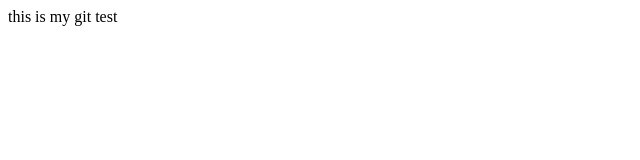
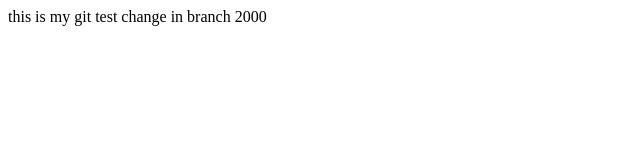
Before and after one commit to SS1162/git-test, a plain HTML site: page index.html in a window 1280 px wide. Shown: the whole page, without its empty margins (0-640 px from the left). Drawn offline with Linux system fonts and the light colour scheme.

Commit message:
change from branch_2000

```diff
--- a/index.html
+++ b/index.html
@@ -7,5 +7,6 @@
 </head>
 <body>
     this is my git test
+    change in branch 2000
 </body>
 </html>
```
